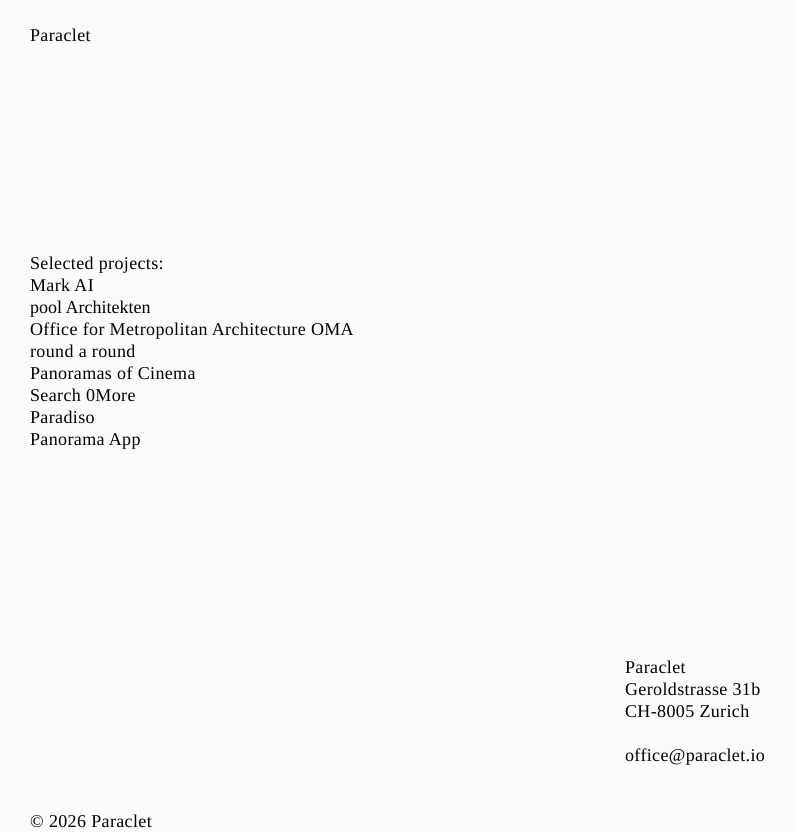
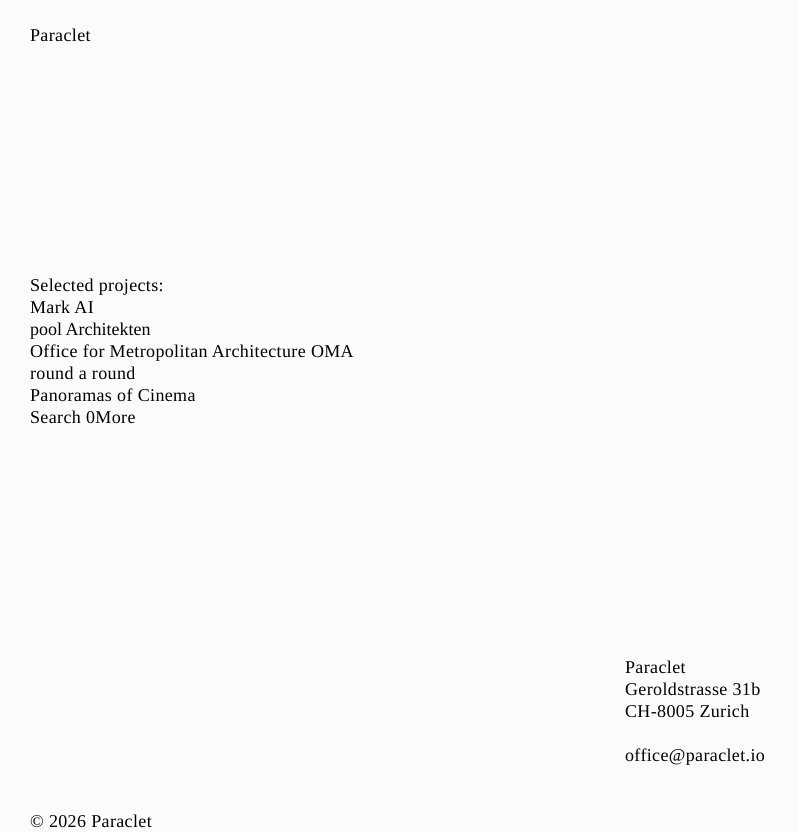
Before and after one commit to panoramasofcinema/paraclet.io, a Next.js app: page /projects in a window 1280 px wide. Shown: the whole page, without its empty margins (0-797 px from the left). Built offline with nearby package versions, Linux system fonts and the light colour scheme.

Commit message:
lean list of projects

```diff
--- a/app/projects/page.tsx
+++ b/app/projects/page.tsx
@@ -55,8 +55,6 @@
         <a href="https://jdv.marksearch.online/" target="_blank" rel="noopener noreferrer">round a round</a><br/>
         <a href="https://panoramasofcinema.ch/" target="_blank" rel="noopener noreferrer">Panoramas of Cinema</a><br/>
         <a href="https://search.0more.net/" target="_blank" rel="noopener noreferrer">Search 0More</a><br/>
-        <a href="https://paradiso.panoramasofcinema.ch/" target="_blank" rel="noopener noreferrer">Paradiso</a><br/>
-        <a href="https://panorama.panoramasofcinema.ch/" target="_blank" rel="noopener noreferrer">Panorama App</a>
       </div>
 
       <div className={styles.footer}>
```
